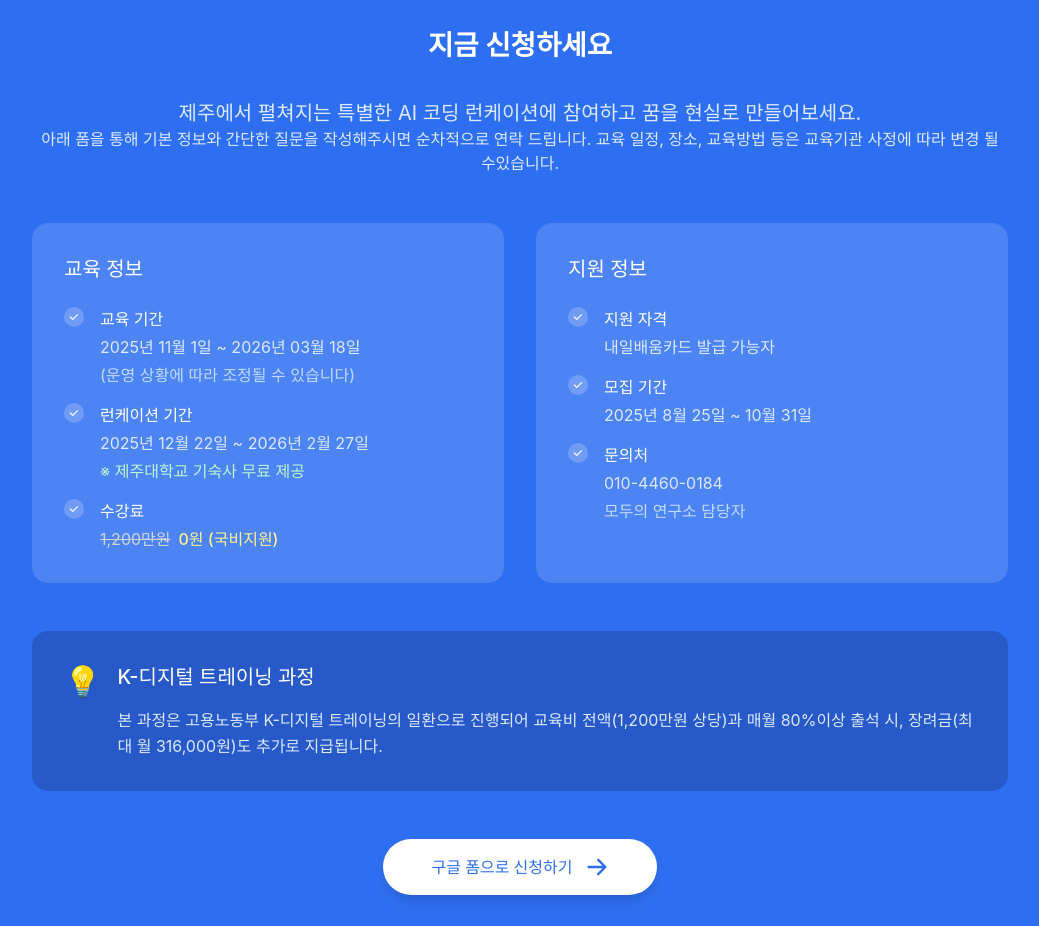
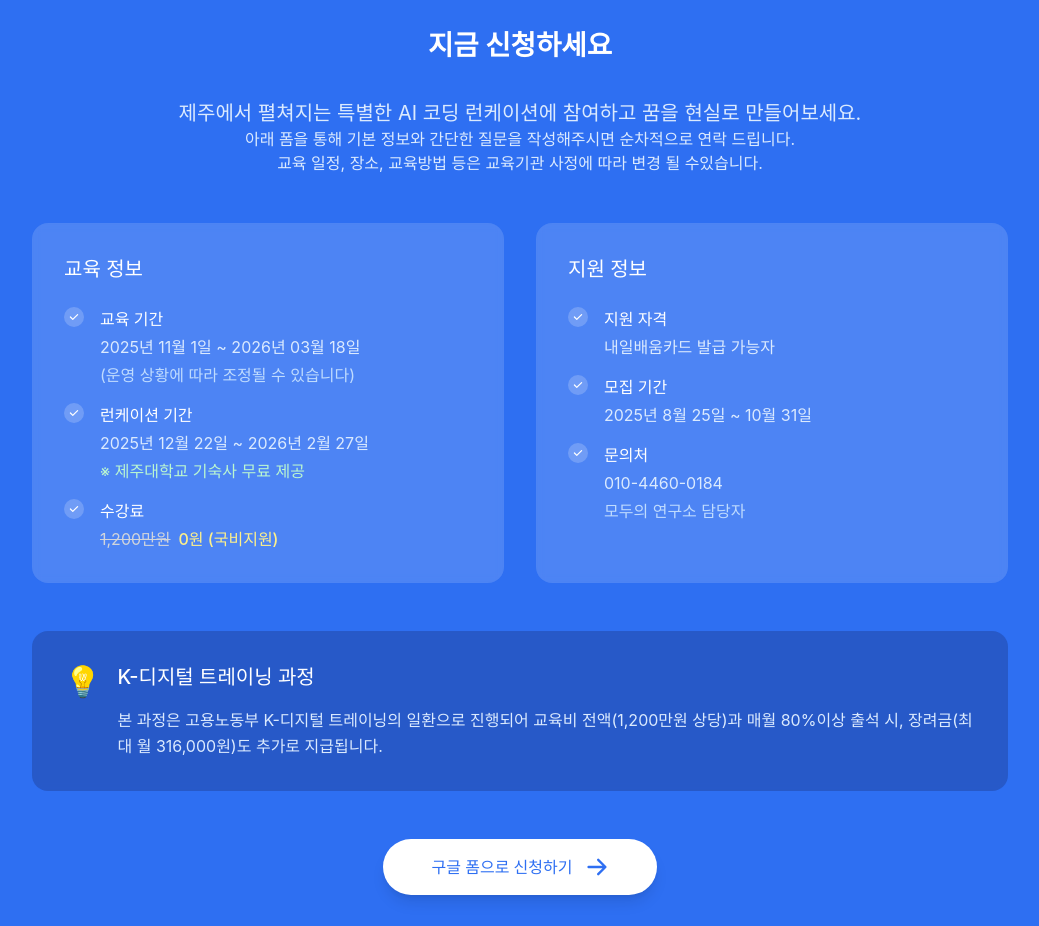
Before and after one commit to weniv/Front-end-Learncation-Lending, a plain HTML site: page index.html in a window 1280 px wide. Shown: the part 8380-9306 px from the top of the page, without its empty margins (120-1159 px from the left). Drawn offline with nearby package versions, Linux system fonts and the light colour scheme.

Commit message:
📝 내용 수정

```diff
--- a/index.html
+++ b/index.html
@@ -843,7 +843,7 @@
                 <div class="text-center text-white space-y-8 mb-12">
                     <h2 class="text-white font-bold" style="font-size: 1.725rem">지금 신청하세요</h2>
                     <p class="text-xl text-blue-100 mb-2">제주에서 펼쳐지는 특별한 AI 코딩 런케이션에 참여하고 꿈을 현실로 만들어보세요.</p>
-                    <span class="text-blue-100">아래 폼을 통해 기본 정보와 간단한 질문을 작성해주시면 순차적으로 연락 드립니다.</span>
+                    <span class="text-blue-100">아래 폼을 통해 기본 정보와 간단한 질문을 작성해주시면 순차적으로 연락 드립니다.</span><br />
                     <span class="text-blue-100">교육 일정, 장소, 교육방법 등은 교육기관 사정에 따라 변경 될 수있습니다.</span>
                 </div>
                 <div class="grid md:grid-cols-2 gap-6 md:gap-8 mb-8 md:mb-12">
```
